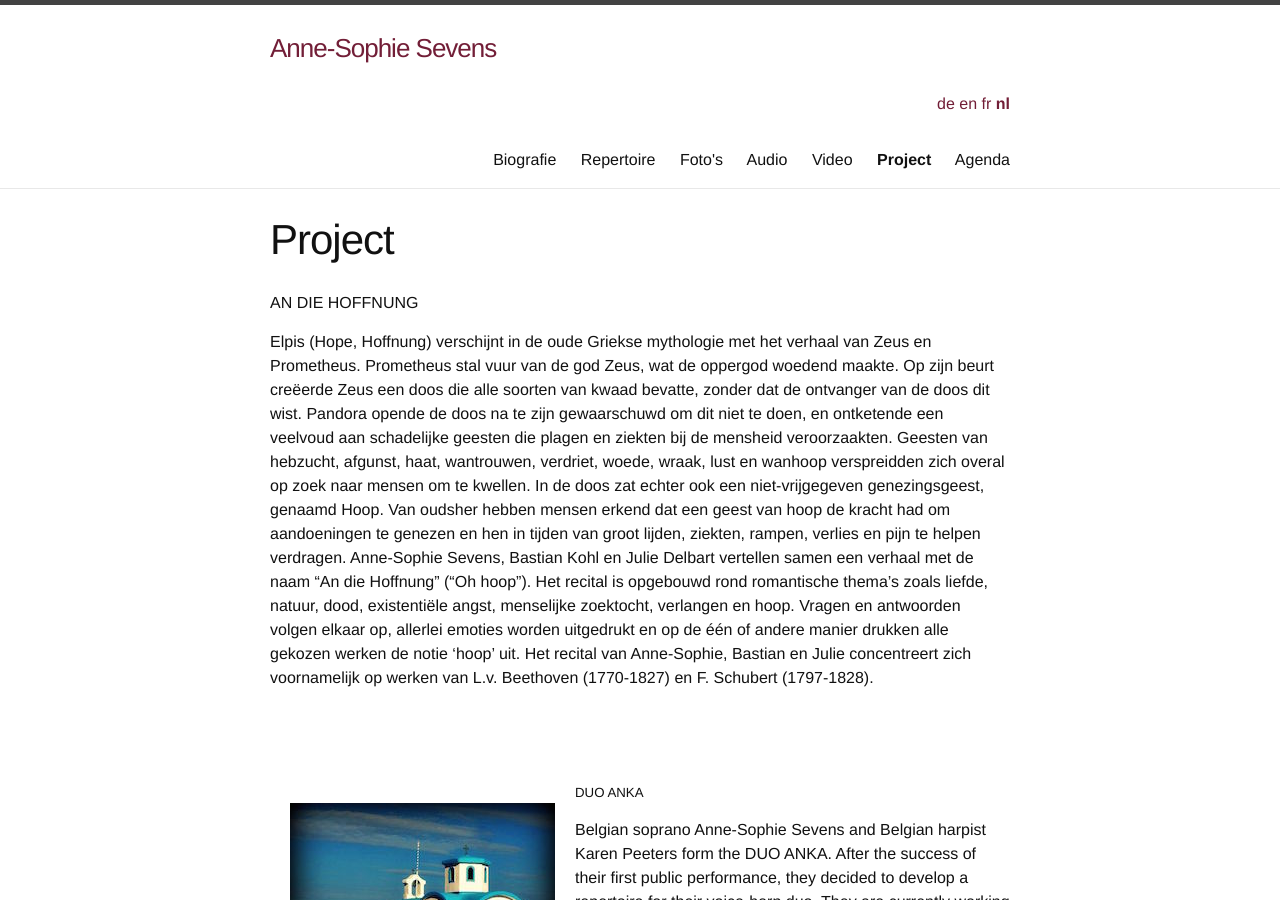
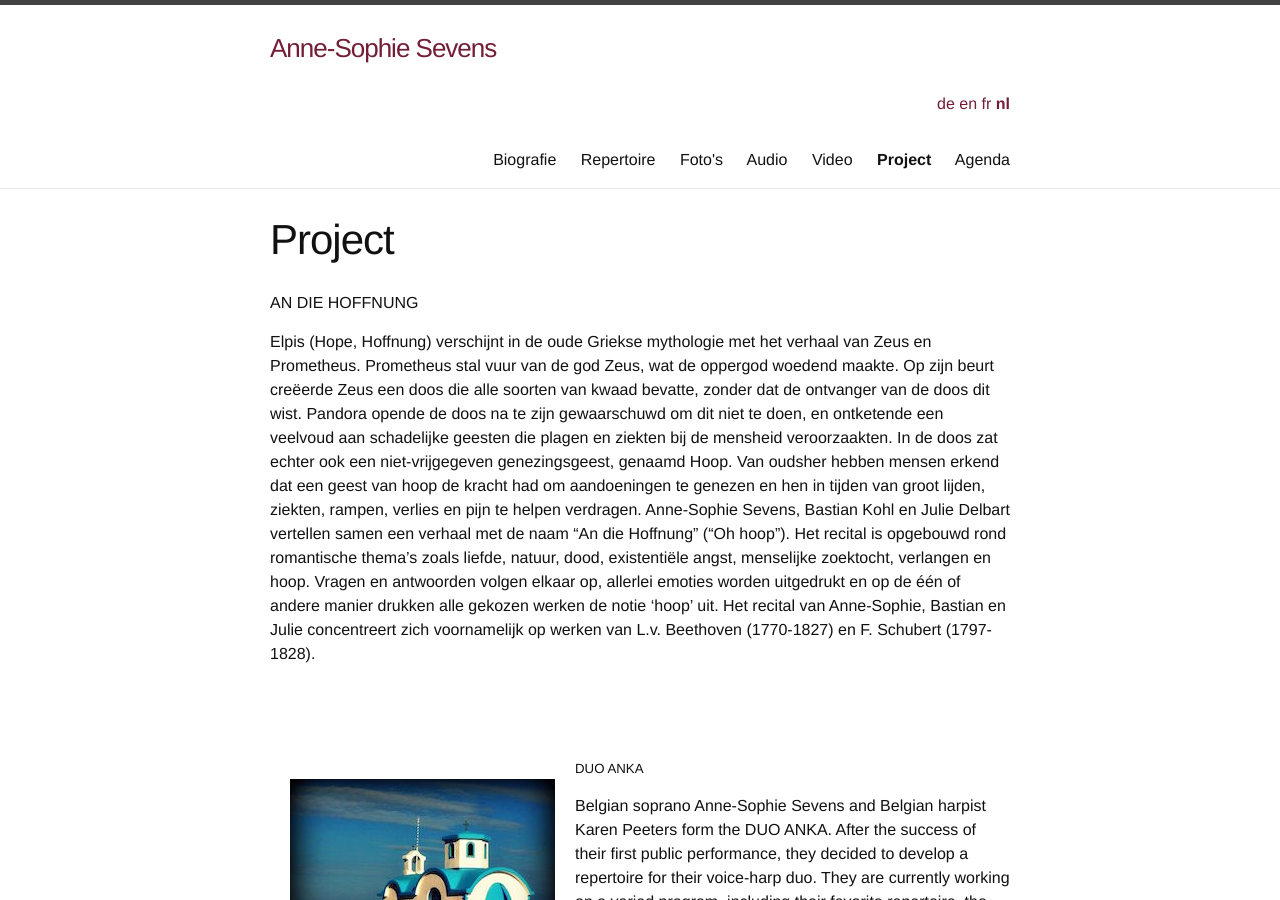
Before and after one commit to annesophie-sevens/annesophie-sevens.github.io, a Jekyll site: the page built from project-nl.md, in a window 1280 px wide and 900 px high. Built offline with Jekyll 4.4.1, drawn with Linux system fonts in a browser that asks for light colours; nearby versions of some CDN libraries.

Commit message:
Update project-nl.md

```diff
--- a/project-nl.md
+++ b/project-nl.md
@@ -8,8 +8,8 @@
 ---
 AN DIE HOFFNUNG
 
-Elpis (Hope, Hoffnung) verschijnt in de oude Griekse mythologie met het verhaal van Zeus en Prometheus. Prometheus stal vuur van de god Zeus, wat de oppergod woedend maakte. Op zijn beurt creëerde Zeus een doos die alle soorten van kwaad bevatte, zonder dat de ontvanger van de doos dit wist. Pandora opende de doos na te zijn gewaarschuwd om dit niet te doen, en ontketende een veelvoud aan schadelijke geesten die plagen en ziekten bij de mensheid veroorzaakten. Geesten van hebzucht, afgunst, haat, wantrouwen, verdriet, woede, wraak, lust en wanhoop verspreidden zich overal op zoek naar mensen om te kwellen. In de doos zat echter ook een niet-vrijgegeven genezingsgeest, genaamd Hoop.
-Van oudsher hebben mensen erkend dat een geest van hoop de kracht had om aandoeningen te genezen en hen in tijden van groot lijden, ziekten, rampen, verlies en pijn te helpen verdragen. Anne-Sophie Sevens, Bastian Kohl en Julie Delbart vertellen samen een verhaal met de naam "An die Hoffnung" ("Oh hoop"). Het recital is opgebouwd rond romantische thema's zoals liefde, natuur, dood, existentiële angst, menselijke zoektocht, verlangen en hoop. Vragen en antwoorden volgen elkaar op, allerlei emoties worden uitgedrukt en op de één of andere manier drukken alle gekozen werken de notie ‘hoop’ uit. Het recital van Anne-Sophie, Bastian en Julie concentreert zich voornamelijk op werken van L.v. Beethoven (1770-1827) en F. Schubert (1797-1828).
+Elpis (Hope, Hoffnung) verschijnt in de oude Griekse mythologie met het verhaal van Zeus en Prometheus. Prometheus stal vuur van de god Zeus, wat de oppergod woedend maakte. Op zijn beurt creëerde Zeus een doos die alle soorten van kwaad bevatte, zonder dat de ontvanger van de doos dit wist. Pandora opende de doos na te zijn gewaarschuwd om dit niet te doen, en ontketende een veelvoud aan schadelijke geesten die plagen en ziekten bij de mensheid veroorzaakten. In de doos zat echter ook een niet-vrijgegeven genezingsgeest, genaamd Hoop. Van oudsher hebben mensen erkend dat een geest van hoop de kracht had om aandoeningen te genezen en hen in tijden van groot lijden, ziekten, rampen, verlies en pijn te helpen verdragen.
+Anne-Sophie Sevens, Bastian Kohl en Julie Delbart vertellen samen een verhaal met de naam "An die Hoffnung" ("Oh hoop"). Het recital is opgebouwd rond romantische thema's zoals liefde, natuur, dood, existentiële angst, menselijke zoektocht, verlangen en hoop. Vragen en antwoorden volgen elkaar op, allerlei emoties worden uitgedrukt en op de één of andere manier drukken alle gekozen werken de notie ‘hoop’ uit. Het recital van Anne-Sophie, Bastian en Julie concentreert zich voornamelijk op werken van L.v. Beethoven (1770-1827) en F. Schubert (1797-1828).
 
 &nbsp;
 
```
